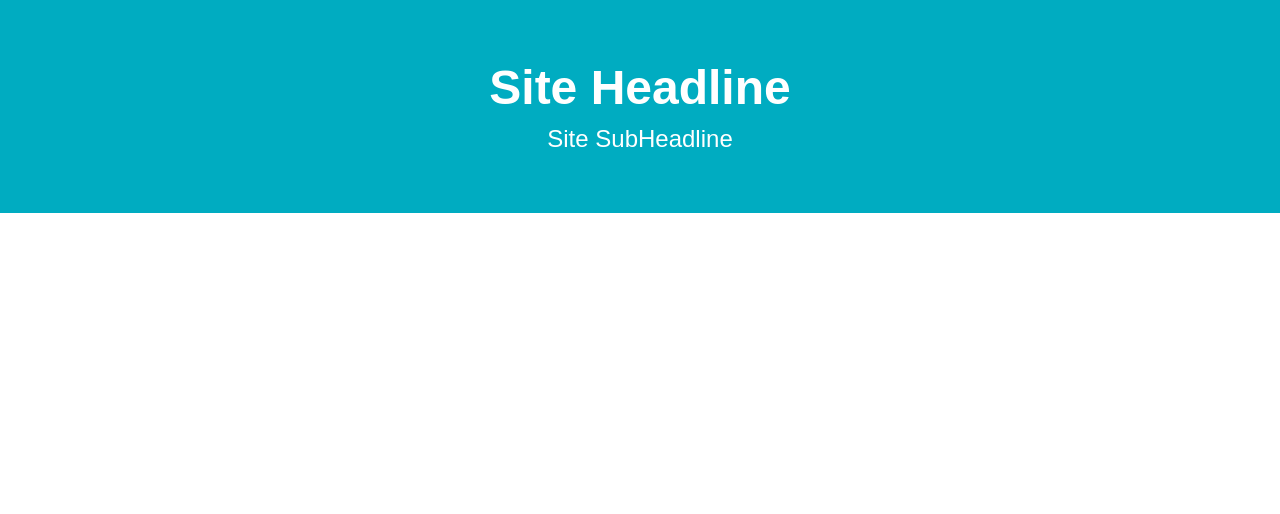
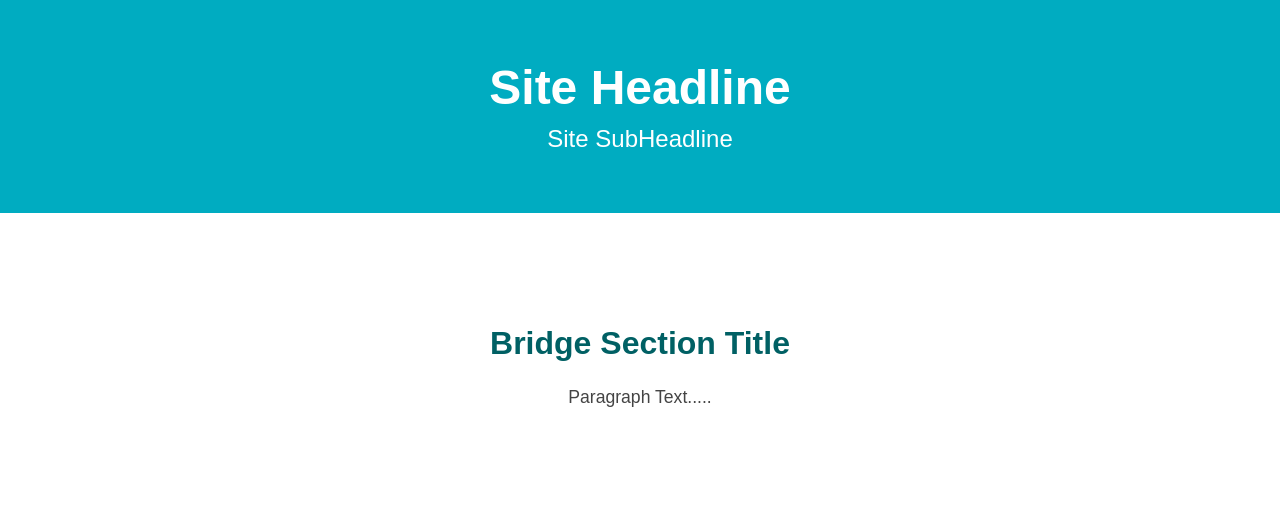
Before and after one commit to jmsantos-git/mycreativeco, a plain HTML site: page index.html in a window 1280 px wide. Drawn offline with Linux system fonts and the light colour scheme.

Commit message:
Revision of Two Files

```diff
--- a/index.html
+++ b/index.html
@@ -8,10 +8,20 @@
 
 
 <body>
-    <section class="HeroBanner">
-        <h1>Site Headline</h1>
-        <h2>Site SubHeadline</h2>
-    </section>
+
+        <section class="HeroBanner">
+            <div class="content-wrapper">
+                <h1>Site Headline</h1>
+                <h2>Site SubHeadline</h2>
+            </div>
+        </section>
+        <section class="BridgeSection">
+             <div class="content-wrapper">
+                <h3>Bridge Section Title</h3>
+                <p>Paragraph Text.....</p>
+    </div>
+</section>
+
 </body>
 
 
--- a/style.css
+++ b/style.css
@@ -3,15 +3,15 @@ body {
     font-family: Arial, sans-serif;
 }
 
-/* This is your flat banner section */
+
 .HeroBanner {
-    background-color: #00acc1; /* Solid Teal */
-    color: white;              /* White text */
-    padding: 60px 20px;       /* 60px space on top/bottom, 20px on sides */
-    text-align: center;        /* Centers the text inside */
+    background-color: #00acc1;
+    color: white;
+    padding: 60px 20px;
+    text-align: center;
 }
 
-/* Clean up the headlines */
+
 h1 {
     margin: 0;
     font-size: 3rem;
@@ -21,3 +21,21 @@ h2 {
     margin: 10px 0 0 0;
     font-weight: 300;
 }
+
+.BridgeSection {
+    background-color: #ffffff;
+    padding: 80px 20px;
+    text-align: center;
+}
+
+.BridgeSection h3 {
+    color: #006064;
+    font-size: 2rem;
+    margin-bottom: 20px;
+}
+
+.BridgeSection p {
+    color: #444;
+    font-size: 1.1rem;
+    line-height: 1.8;
+}
```
